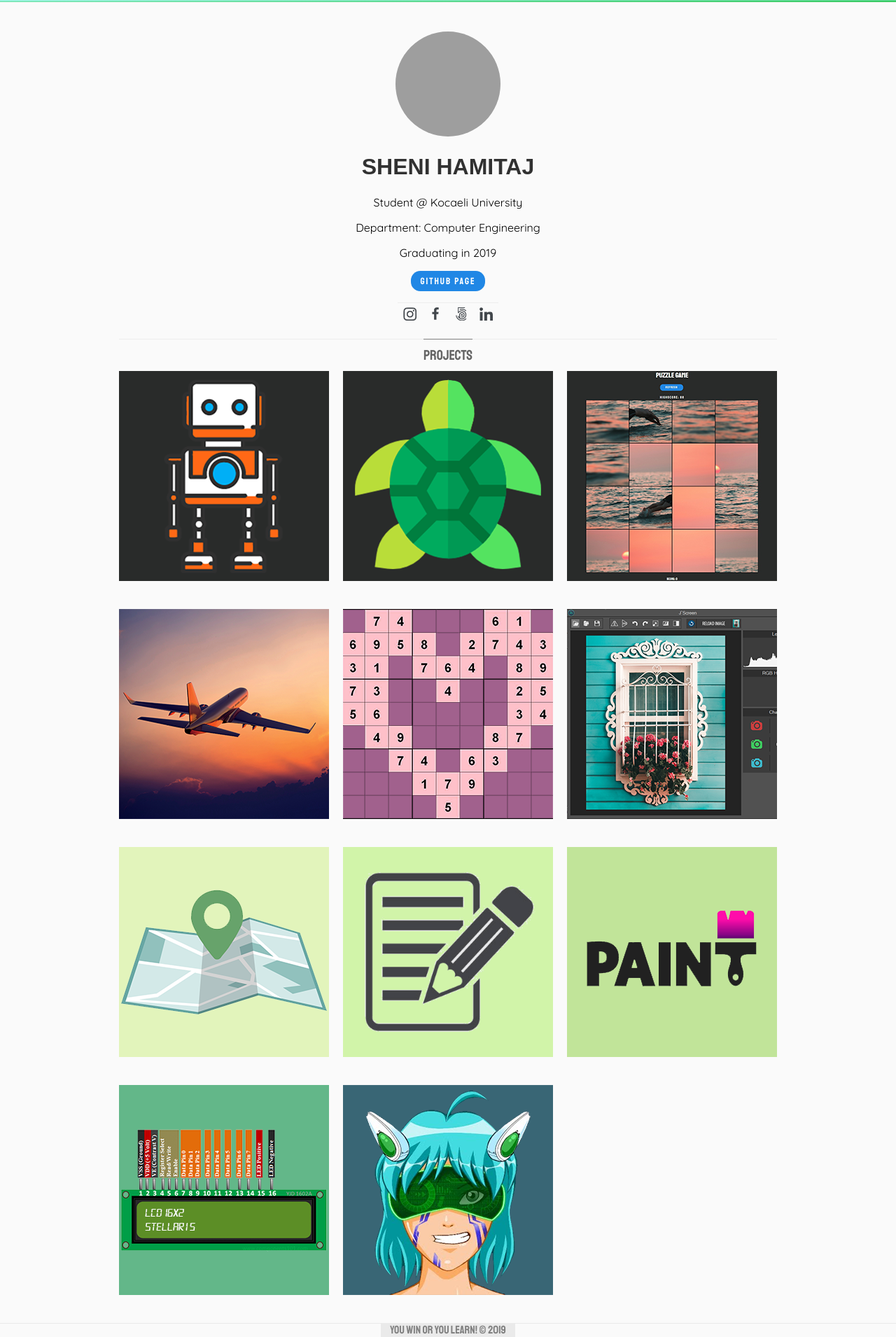
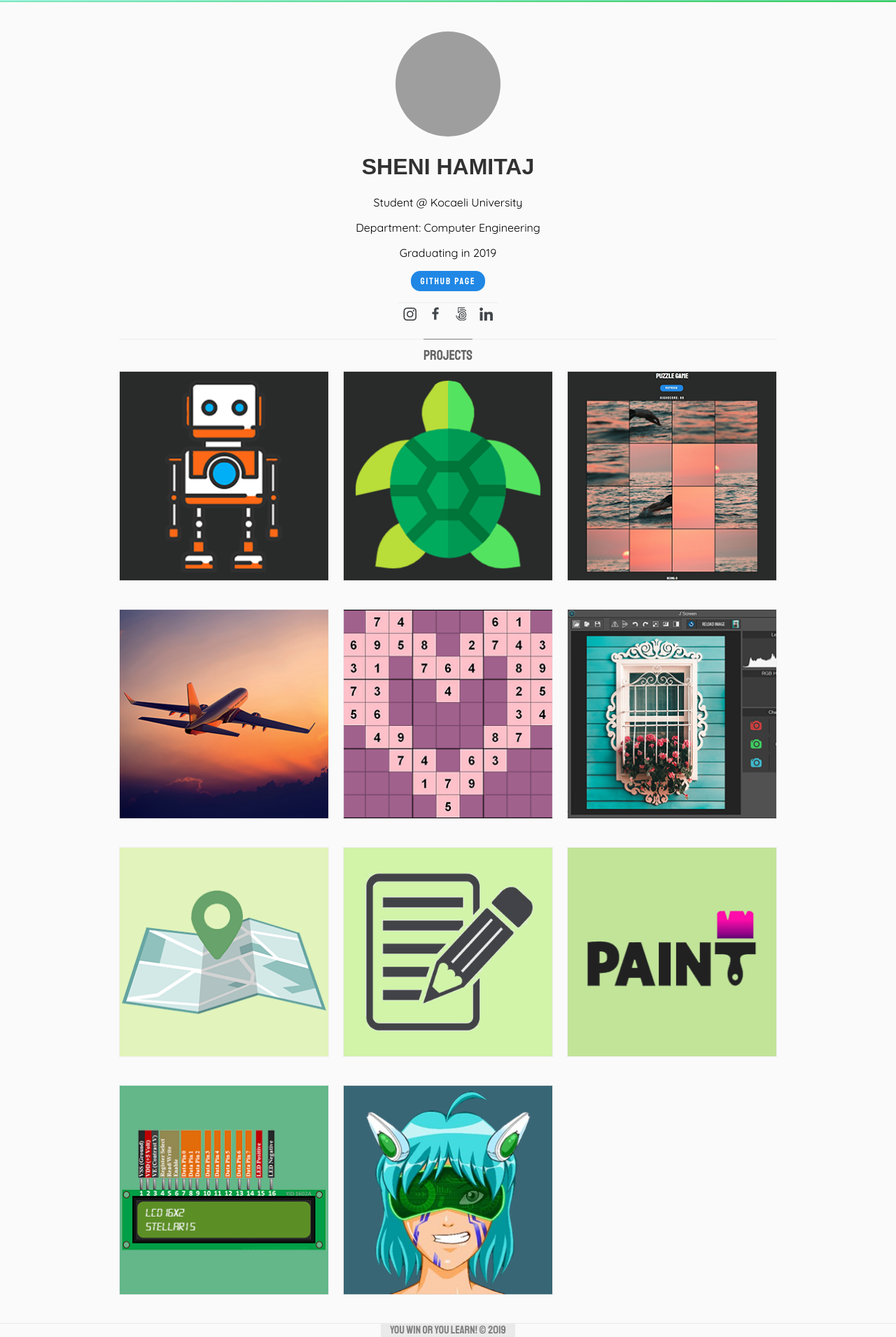
Before and after one commit to jajosheni/jajosheni.github.io, a Jekyll site: the page built from README.md, in a window 1280 px wide. Shown: the whole page at 70% size. Built offline with Jekyll 4.4.1, drawn with Linux system fonts in a browser that asks for light colours; nearby versions of some CDN libraries; our own code applies the rules of GitHub Pages for plain Markdown files; grey boxes are pictures that could not be loaded.

Commit message:
add border

```diff
--- a/assets/css/styles.css
+++ b/assets/css/styles.css
@@ -188,6 +188,7 @@ a:active {
     margin-bottom: 20px;
     display: block;
     font-size: 0;
+    border: 1px solid #efefef;
 }
 
 .project-pic{
```
